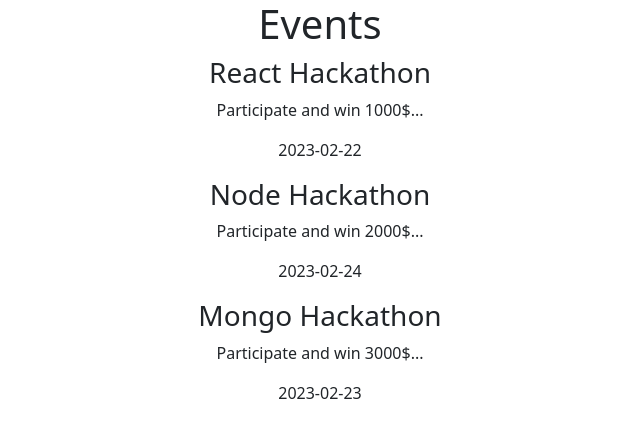
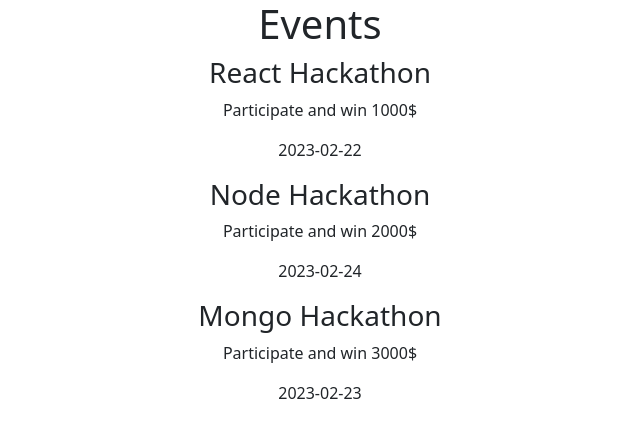
Before and after one commit to tbiswal/mern-fullstack-project, a React (Create React App) app in the folder react-as-frontend/: page / in a window 1280 px wide. Shown: the top 438 px of the page, without its empty margins (320-960 px from the left). Built offline with nearby package versions, Linux system fonts and the light colour scheme.

Commit message:
Use prop-types for strict checking

```diff
--- a/react-as-frontend/src/components/EventsList.js
+++ b/react-as-frontend/src/components/EventsList.js
@@ -1,10 +1,13 @@
+import React from 'react';
+import PropTypes from 'prop-types';
+
 function EventsList({ events }) {
   return (
     <div>
       {events.map((event) => (
         <div>
           <h3>{event.title}</h3>
-          <p>{event.description.substring(0, 150)}...</p>
+          <p>{event.description.substring(0, 150)}</p>
           <p>{event.date}</p>
         </div>
       ))}
@@ -12,4 +15,12 @@ function EventsList({ events }) {
   );
 }
 
+EventsList.propTypes = [
+  {
+    title: PropTypes.string,
+    description: PropTypes.string,
+    date: PropTypes.string,
+  },
+];
+
 export default EventsList;
```
